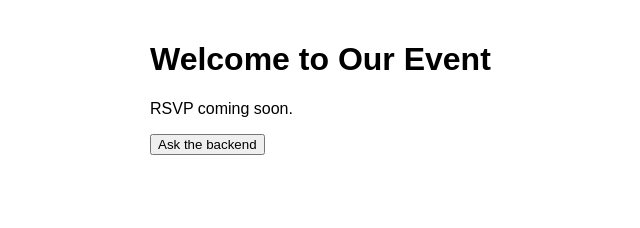
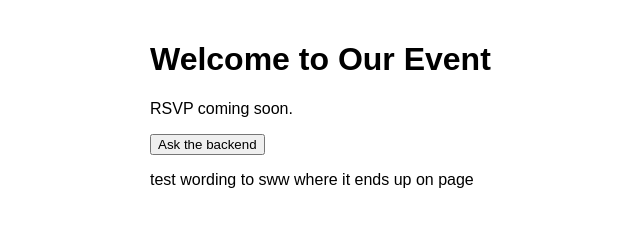
Before and after one commit to elktoe/Big-Party_front, a plain HTML site: page index.html in a window 1280 px wide. Shown: the whole page, without its empty margins (40-680 px from the left). Drawn offline with Linux system fonts and the light colour scheme.

Commit message:
edits to html, testing and learning

```diff
--- a/index.html
+++ b/index.html
@@ -1,7 +1,8 @@
 <!DOCTYPE html>
 <html>
+
 <head>
-  <title>Event</title>
+  <title>Big HAM Party</title>
   <link rel="stylesheet" href="/static/css/style.css">
 </head>
 
@@ -12,7 +13,7 @@
 
 
 <button id="btn">Ask the backend</button>
-<p id="out"></p>
+<p id="out">test wording to sww where it ends up on page</p>
 
 <script>
   const API_URL = "http://127.0.0.1:8000";
@@ -28,3 +29,5 @@
     }
   });
 </script>
+
+<html>
```
